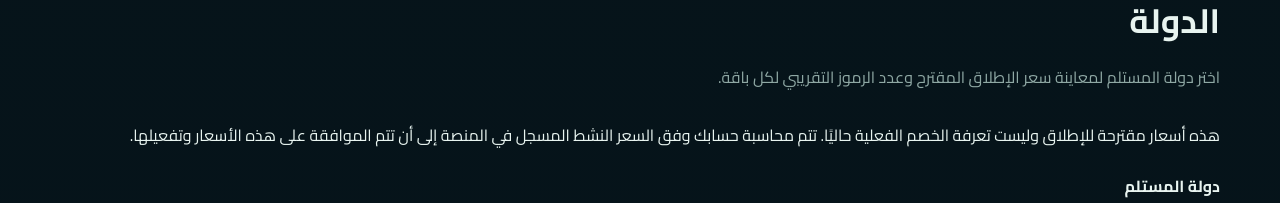
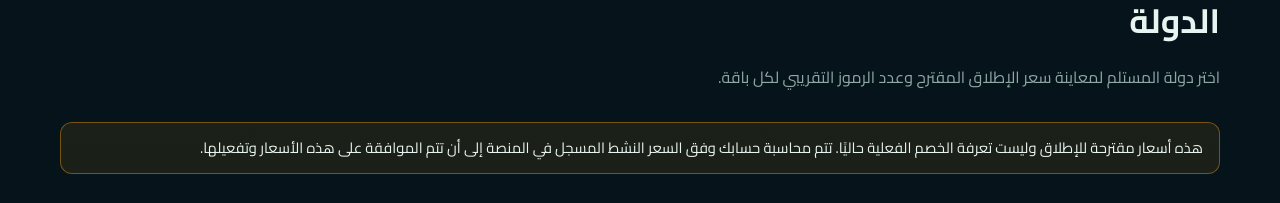
Before and after one commit to ibrahemahmedabdo1-ai/otpprovidersas, a Next.js app in the folder apps/website/: page /ar/pricing in a window 1280 px wide. Shown: the part 1420-1623 px from the top of the page. Built offline with nearby package versions, Linux system fonts and the light colour scheme; no server answers.

Commit message:
Style proposed pricing disclosure notice

```diff
--- a/apps/website/src/app/globals.css
+++ b/apps/website/src/app/globals.css
@@ -301,3 +301,5 @@ html[dir="rtl"] .bubble, [dir="rtl"] .bubble { border-radius: 10px 0 10px 10px;
 .pricing-disclaimer { font-size: .85rem; line-height: 1.7; margin: 16px 0 28px; }
 .country-list { max-height: 440px; overflow: auto; }
 @media(max-width:640px) { .rate-summary { grid-template-columns: 1fr; } .rate-card { padding: 16px; } }
+
+.rate-draft-notice { padding: 13px 16px; margin: 16px 0 20px; border: 1px solid rgba(245,158,11,.42); border-radius: 12px; background: rgba(245,158,11,.09); color: inherit; line-height: 1.65; font-size: .92rem; }
```
